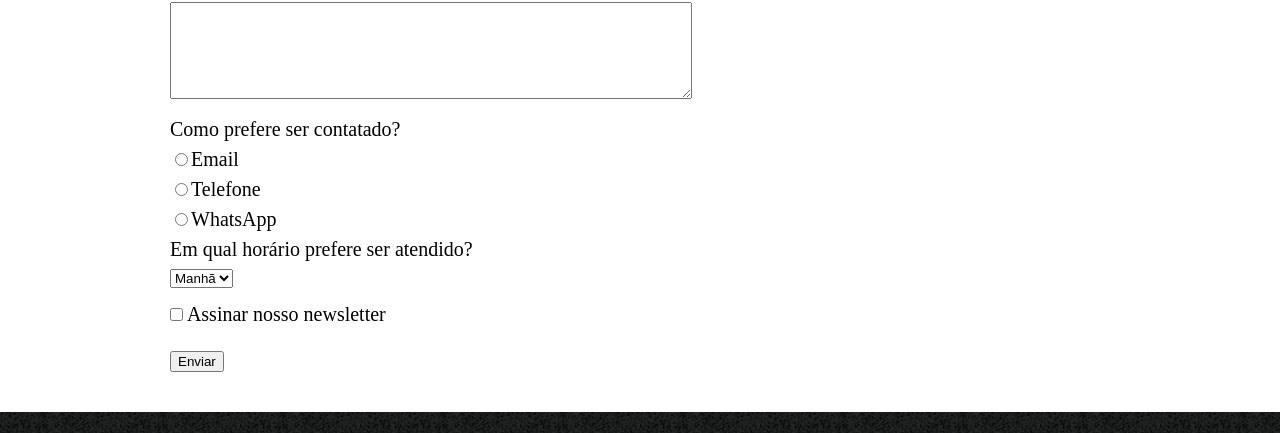
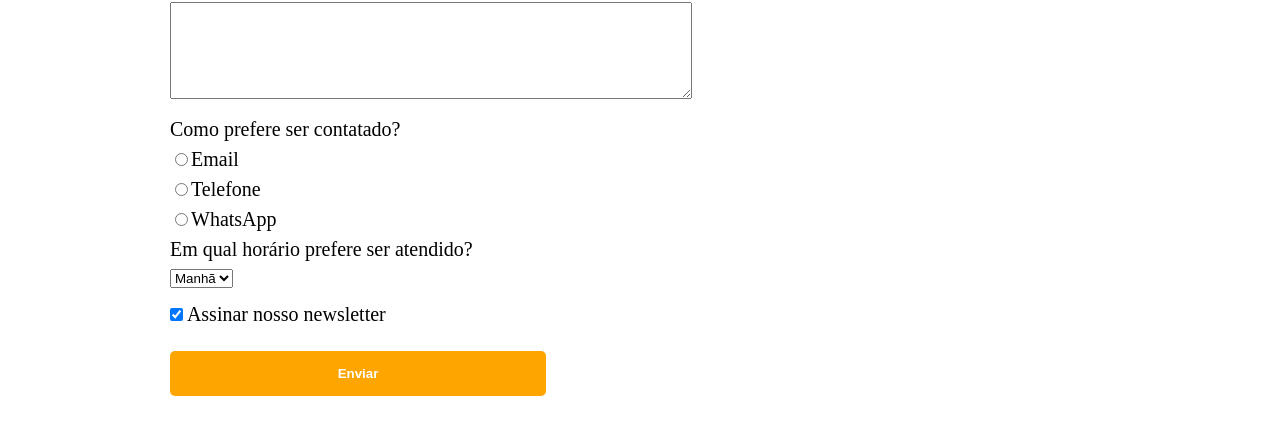
Before and after one commit to renanwitt/barbearia-alura, a plain HTML site: page contato.html in a window 1280 px wide. Shown: the part 628-1061 px from the top of the page. Drawn offline with Linux system fonts and the light colour scheme.

Commit message:
Add files via upload

```diff
--- a/contato.html
+++ b/contato.html
@@ -52,9 +52,9 @@
 					</select>
 				<fieldset>
 
-				<label><input type="checkbox" class="checkbox"> Assinar nosso newsletter</label>
+				<label><input type="checkbox" class="checkbox" checked> Assinar nosso newsletter</label>
 
-				<input type="submit" value="Enviar">
+				<input type="submit" class="botaoEnviar" value="Enviar">
 			</form>
 		</main>
 
--- a/style.css
+++ b/style.css
@@ -119,3 +119,19 @@ form label, form legend{
 .checkbox{
 	margin: 20px 0;
 }
+
+.botaoEnviar{
+	width: 40%;
+	padding: 15px 0;
+	background-color: orange;
+	color: #FFFFFF;
+	font-weight: bold;
+	border: none;
+	border-radius: 5px;
+	transition: 1s background;
+	cursor: pointer;
+}
+
+.botaoEnviar:hover{
+	background-color: darkorange;
+}
```
